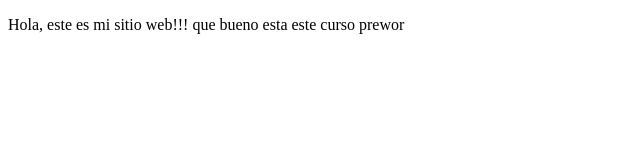
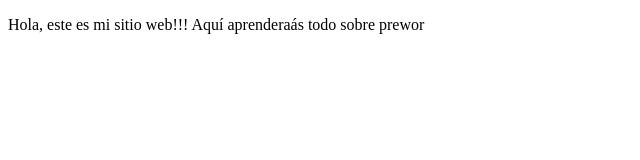
Before and after one commit to Nahuelucas/Proyecto-Curso-Prewor, a plain HTML site: page index.html in a window 1280 px wide. Shown: the full height of the page, 0-640 px from the left. Drawn offline with Linux system fonts and the light colour scheme.

Commit message:
agregamos aprender prewor

```diff
--- a/index.html
+++ b/index.html
@@ -9,7 +9,7 @@
 <body>
     <p>
         Hola, este es mi sitio web!!!
-        que bueno esta este curso prewor
+        Aquí aprenderaás todo sobre prewor
     </p>
 
 </body>
```
